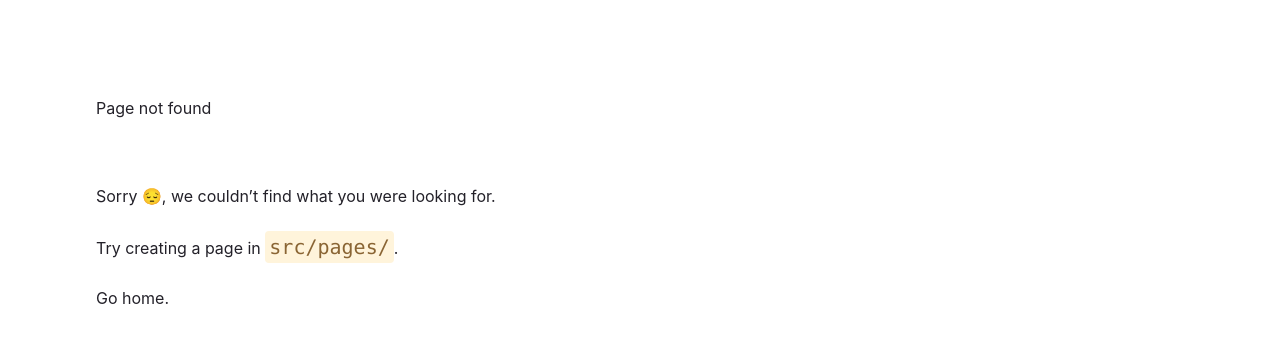
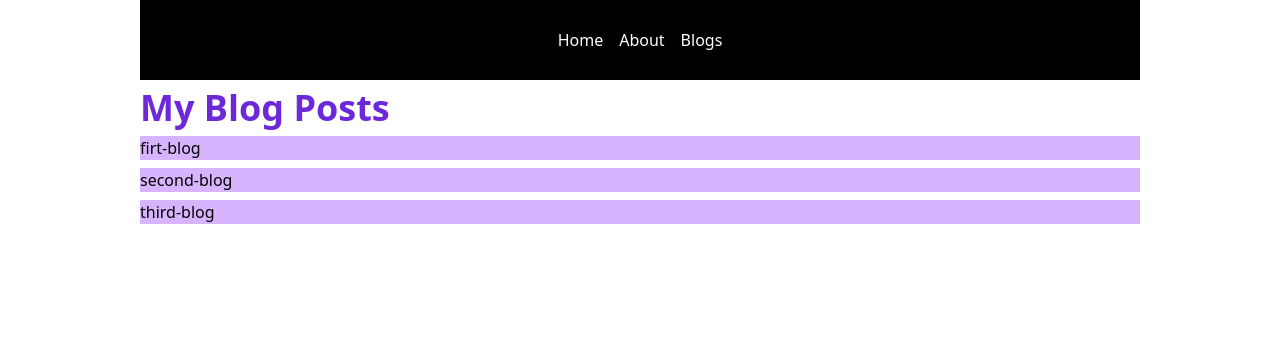
Before and after one commit to tanselberkant/gatsby-trial, a Gatsby site: page /blogs in a window 1280 px wide. Before the commit this address had no page. Built offline with nearby package versions, Linux system fonts and the light colour scheme; Gatsby itself is replaced by a stand-in of ours.

Commit message:
MDX posts are created

```diff
--- /dev/null
+++ b/blog/firt-blog.mdx
@@ -0,0 +1,3 @@
+# First Post
+
+İlk yazının içeriği boş kanzi
--- /dev/null
+++ b/blog/second-blog.mdx
@@ -0,0 +1,3 @@
+# Second Post
+
+İkinci yazının da bir o kadar boş kank
--- /dev/null
+++ b/blog/third-blog.mdx
@@ -0,0 +1,3 @@
+# Third Post
+
+3 postta adanmış hayatların umudu demek istiyorum
--- a/gatsby-config.ts
+++ b/gatsby-config.ts
@@ -2,7 +2,7 @@ import type { GatsbyConfig } from 'gatsby';
 
 const config: GatsbyConfig = {
   siteMetadata: {
-    title: `gatsby-trial`,
+    title: `gatsby-deneme`,
     siteUrl: `https://www.yourdomain.tld`,
   },
   // More easily incorporate content into your pages through automatic TypeScript type generation and better GraphQL IntelliSense.
@@ -13,6 +13,13 @@ const config: GatsbyConfig = {
     'gatsby-plugin-postcss',
     'gatsby-plugin-image',
     'gatsby-plugin-sharp',
+    {
+      resolve: 'gatsby-source-filesystem',
+      options: {
+        name: `blog`,
+        path: `${__dirname}/blog`,
+      },
+    },
   ],
 };
 
--- a/src/components/layout/Layout.tsx
+++ b/src/components/layout/Layout.tsx
@@ -1,5 +1,5 @@
 import * as React from 'react';
-import { Link } from 'gatsby';
+import { Link, useStaticQuery, graphql } from 'gatsby';
 
 interface LayoutProps {
   pageTitle: string;
@@ -9,6 +9,7 @@ interface LayoutProps {
 const Layout: React.FC<LayoutProps> = ({ pageTitle, children }) => {
   return (
     <div className="w-[1000px] m-auto">
+      {/* <header>{data.site.siteMetadata.title}</header> */}
       <nav className="bg-black h-[80px]">
         <ul className="flex justify-center items-center my-auto h-full gap-4 text-white">
           <li className="hover:text-gray-500">
@@ -16,6 +17,9 @@ const Layout: React.FC<LayoutProps> = ({ pageTitle, children }) => {
           </li>
           <li className="hover:text-gray-500">
             <Link to="/about">About</Link>
+          </li>
+          <li className="hover:text-gray-500">
+            <Link to="/blogs">Blogs</Link>
           </li>
         </ul>
       </nav>
--- /dev/null
+++ b/src/components/seo/Seo.tsx
@@ -0,0 +1,29 @@
+import * as React from 'react';
+import { graphql, useStaticQuery } from 'gatsby';
+
+interface SeoProps {
+  title: string;
+}
+
+const Seo: React.FC<SeoProps> = ({ title }) => {
+  const data = useStaticQuery(graphql`
+    query {
+      site {
+        siteMetadata {
+          title
+        }
+      }
+    }
+  `);
+
+  return (
+    <>
+      <title>
+        {title} | {data.site.siteMetadata.title}
+      </title>
+      <meta name="description" content="Dont know what the hell is this" />
+    </>
+  );
+};
+
+export default Seo;
--- a/src/pages/about.tsx
+++ b/src/pages/about.tsx
@@ -1,6 +1,7 @@
 import * as React from 'react';
 import Layout from '../components/layout/Layout';
 import { StaticImage } from 'gatsby-plugin-image';
+import Seo from '../components/seo/Seo';
 StaticImage;
 
 const AboutPage = () => {
@@ -21,11 +22,6 @@ const AboutPage = () => {
   );
 };
 
-export const Head = () => (
-  <>
-    <title>About Me</title>
-    <meta name="description" content="Dont know what the hell is this" />
-  </>
-);
+export const Head = () => <Seo title="About Me" />;
 // Step 3: Export your component
 export default AboutPage;
--- /dev/null
+++ b/src/pages/blogs.tsx
@@ -0,0 +1,42 @@
+import * as React from 'react';
+import Layout from '../components/layout/Layout';
+import Seo from '../components/seo/Seo';
+import { graphql } from 'gatsby';
+
+interface BlogsPageProps {
+  data: {
+    allFile: {
+      nodes: {
+        name: string;
+      }[];
+    };
+  };
+}
+
+const BlogsPage: React.FC<BlogsPageProps> = ({ data }) => {
+  return (
+    <Layout pageTitle="My Blog Posts">
+      <ul>
+        {data.allFile.nodes.map((post: any) => (
+          <li className="  bg-purple-300 w-full my-2" key={post.name}>
+            {post.name}
+          </li>
+        ))}
+      </ul>
+    </Layout>
+  );
+};
+
+export const Head = () => <Seo title="My Blog Posts" />;
+
+export default BlogsPage;
+
+export const query = graphql`
+  query {
+    allFile(filter: { sourceInstanceName: { eq: "blog" } }) {
+      nodes {
+        name
+      }
+    }
+  }
+`;
--- a/src/pages/index.tsx
+++ b/src/pages/index.tsx
@@ -2,6 +2,7 @@ import * as React from 'react';
 import type { HeadFC, PageProps } from 'gatsby';
 import Layout from '../components/layout/Layout';
 import { StaticImage } from 'gatsby-plugin-image';
+import Seo from '../components/seo/Seo';
 
 const IndexPage: React.FC<PageProps> = () => {
   return (
@@ -22,4 +23,4 @@ const IndexPage: React.FC<PageProps> = () => {
 
 export default IndexPage;
 
-export const Head: HeadFC = () => <title>Home Page</title>;
+export const Head = () => <Seo title="Home Page" />;
```
